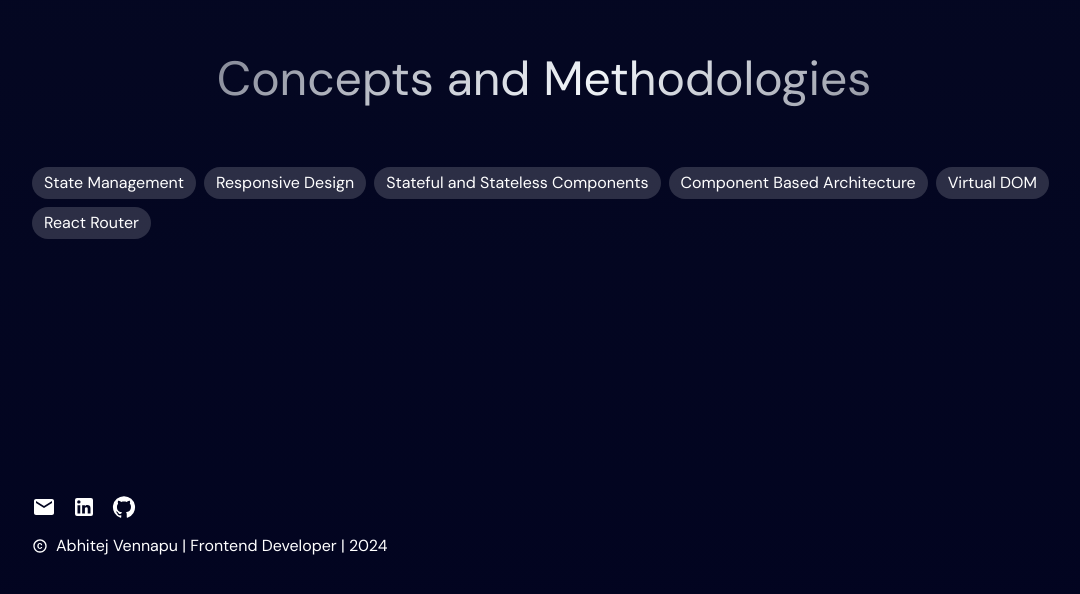
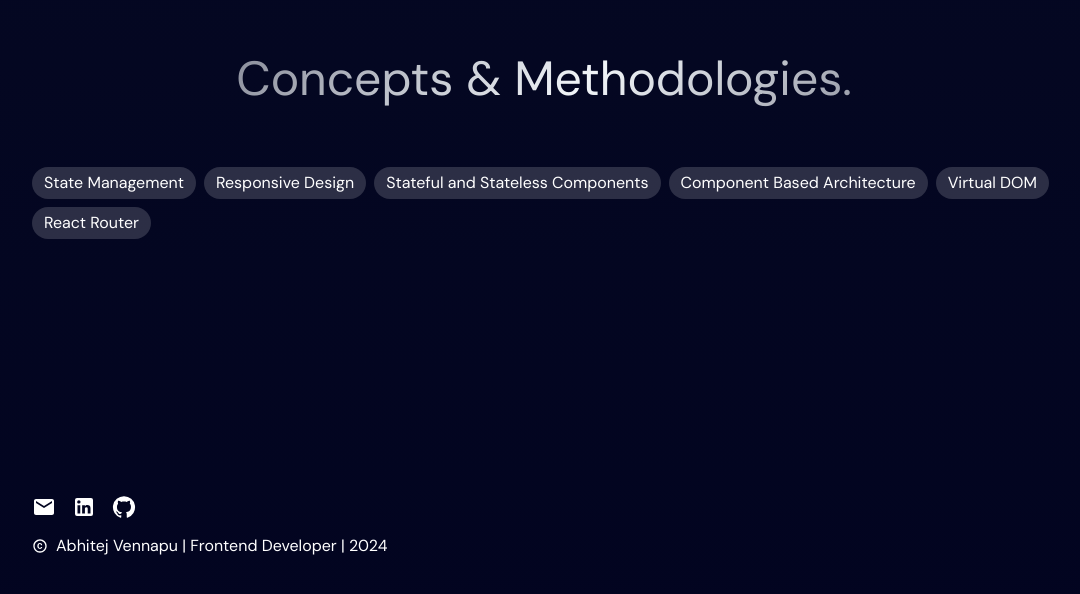
Before and after one commit to AbhitejVennapu/aqariospresentation, a React (Create React App) app in the folder presentation/: page / in a window 1280 px wide. Shown: the part 3323-3917 px from the top of the page, without its empty margins (96-1176 px from the left). Built offline with nearby package versions, Linux system fonts and the light colour scheme.

Commit message:
Typography fix

```diff
--- a/presentation/src/ConceptsAndMethodologies.jsx
+++ b/presentation/src/ConceptsAndMethodologies.jsx
@@ -24,7 +24,7 @@ const ConceptsAndMethodologies = () => {
                 }}
             >
                 <Stack spacing={0}>
-                    <SectionHeader title="Concepts and Methodologies" />
+                    <SectionHeader title="Concepts & Methodologies." />
                     {/* <Stack
                         direction="row"
                         spacing={2}
--- a/presentation/src/components/IconTransition.jsx
+++ b/presentation/src/components/IconTransition.jsx
@@ -8,9 +8,8 @@ const IconTransition = ({ list, speed = 500 }) => {
     return (
         <Stack direction="row" spacing={2.5}>
             {imageList.map((image, index) => (
-                <Tooltip title={labeList[index]}>
+                <Tooltip key={index} title={labeList[index]}>
                     <img
-                        key={index}
                         height={window.innerWidth < 600 ? 32 : 48}
                         alt="icons"
                         src={image}
```
